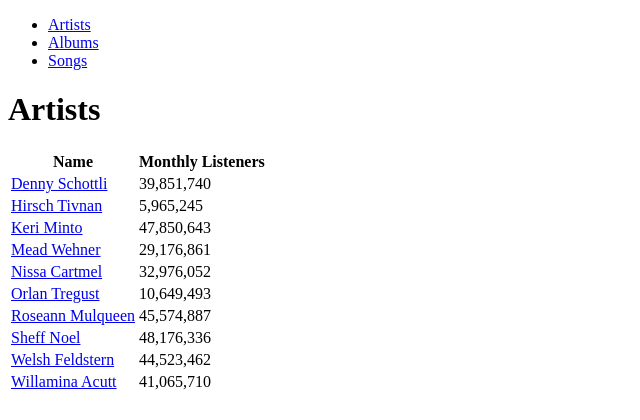
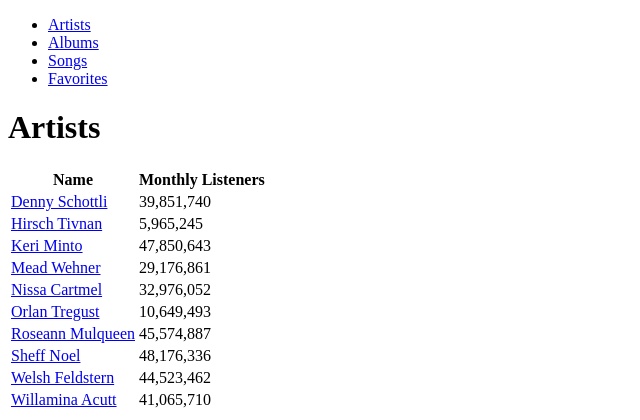
Before and after one commit to Grym3038/Dynamic_Unit2, a PHP site: page / in a window 1280 px wide. Shown: the top 420 px of the page, without its empty margins (0-640 px from the left). Run offline with PHP 8.4, Linux system fonts and the light colour scheme; data comes from the database, SQL or seed files in the repository.

Commit message:
Update navigation links

```diff
--- a/views/partials/header.php
+++ b/views/partials/header.php
@@ -17,6 +17,9 @@
             <li>
                 <a href=".?action=listSongs">Songs</a>
             </li>
+            <li>
+                <a href=".?action=listFavorites">Favorites</a>
+            </li>
         </ul>
     </nav>
     <main>
```
